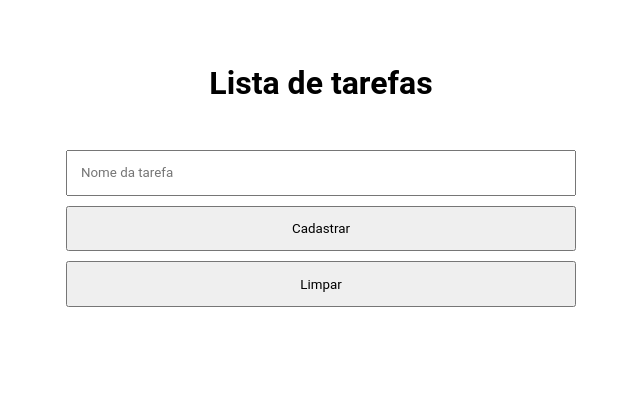
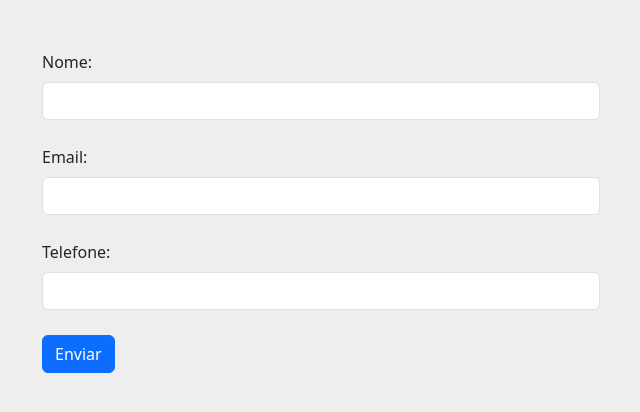
Before and after one commit to Gabrielllipe/curso_ebac_frontend, a plain HTML site: page index.html in a window 1280 px wide. Shown: the whole page, without its empty margins (319-959 px from the left). Drawn offline with nearby package versions, Linux system fonts and the light colour scheme.

Commit message:
Adicionando index.hmtl e style.css

```diff
--- a/index.html
+++ b/index.html
@@ -4,25 +4,21 @@
     <meta charset="UTF-8">
     <meta http-equiv="X-UA-Compatible" content="IE=edge">
     <meta name="viewport" content="width=device-width, initial-scale=1.0">
+    <title>Bootstrap</title>
+    <link rel="stylesheet" href="https://cdn.jsdelivr.net/npm/bootstrap@5.3.0-alpha3/dist/css/bootstrap.min.css">
     <link rel="stylesheet" href="style.css">
-    <title>Lista de Tarefas</title>
 </head>
 <body>
-    <header>
-        <h1>Lista de tarefas</h1>
-    </header>
-    <main>
+    <div class="container">
         <form>
-            <input type="text" required placeholder="Nome da tarefa">
-            <div id="buttons">
-                <button type="submit">Cadastrar</button>
-                <button type="reset">Limpar</button>
-            </div>
+            <label class="form-label" for="nome">Nome:</label>
+            <input class="form-control" type="text" id="nome">
+            <label class="form-label" for="email">Email:</label>
+            <input class="form-control" type="email" id="email">
+            <label class="form-label" for="tel">Telefone:</label>
+            <input class="form-control" type="tel" id="tel">
+            <button class="btn btn-primary" type="submit">Enviar</button>
         </form>
-        <ul>
-        </ul>
-    </main>
-    <script src="https://code.jquery.com/jquery-3.6.4.min.js"></script>
-    <script src="main.js"></script>
+    </div>
 </body>
 </html>
--- a/main.js
+++ /dev/null
@@ -1,15 +0,0 @@
-$(document).ready(function(){
-    const form = $('form');
-
-    $(form).submit(function(e){
-        e.preventDefault();
-
-        const valor = $("input").val();
-
-        $("ul").append(`<li>${valor}</li>`);
-    });
-
-    $('ul').on('click', 'li', function() {
-        $(this).toggleClass('lineThrough');
-    });
-});
--- a/style.css
+++ b/style.css
@@ -1,49 +1,10 @@
-.lineThrough {
-    text-decoration: line-through;
+form{
+    width: 50%;
+    margin: 50px auto 0;
 }
-
-@import url('https://fonts.googleapis.com/css2?family=Roboto&display=swap');
-
-*{
-    padding: 0;
-    margin: 0;
-    box-sizing: border-boxs;
-    font-family: 'Roboto', sans-serif;
+input{
+    margin-bottom: 25px;
 }
-
 body{
-    display: flex;
-    flex-direction: column;
-    align-items: center;
-    margin-bottom: 5em;
+    background-color: rgb(238, 238, 238);
 }
-
-header{
-    margin: 4em 0 3em;
-}
-
-#buttons{
-    display: flex;
-    justify-content: space-evenly;
-    flex-direction: column;
-}
-
-input{
-    padding: 1em;
-    width: 480px;
-}
-
-button{
-    padding: 1em;
-    margin-top: 10px;
-    cursor: pointer;
-}
-
-ul{
-    margin-top: 20px;
-}
-
-li{
-    padding: 0.5em;
-    margin-left: 20px;
-}
```
